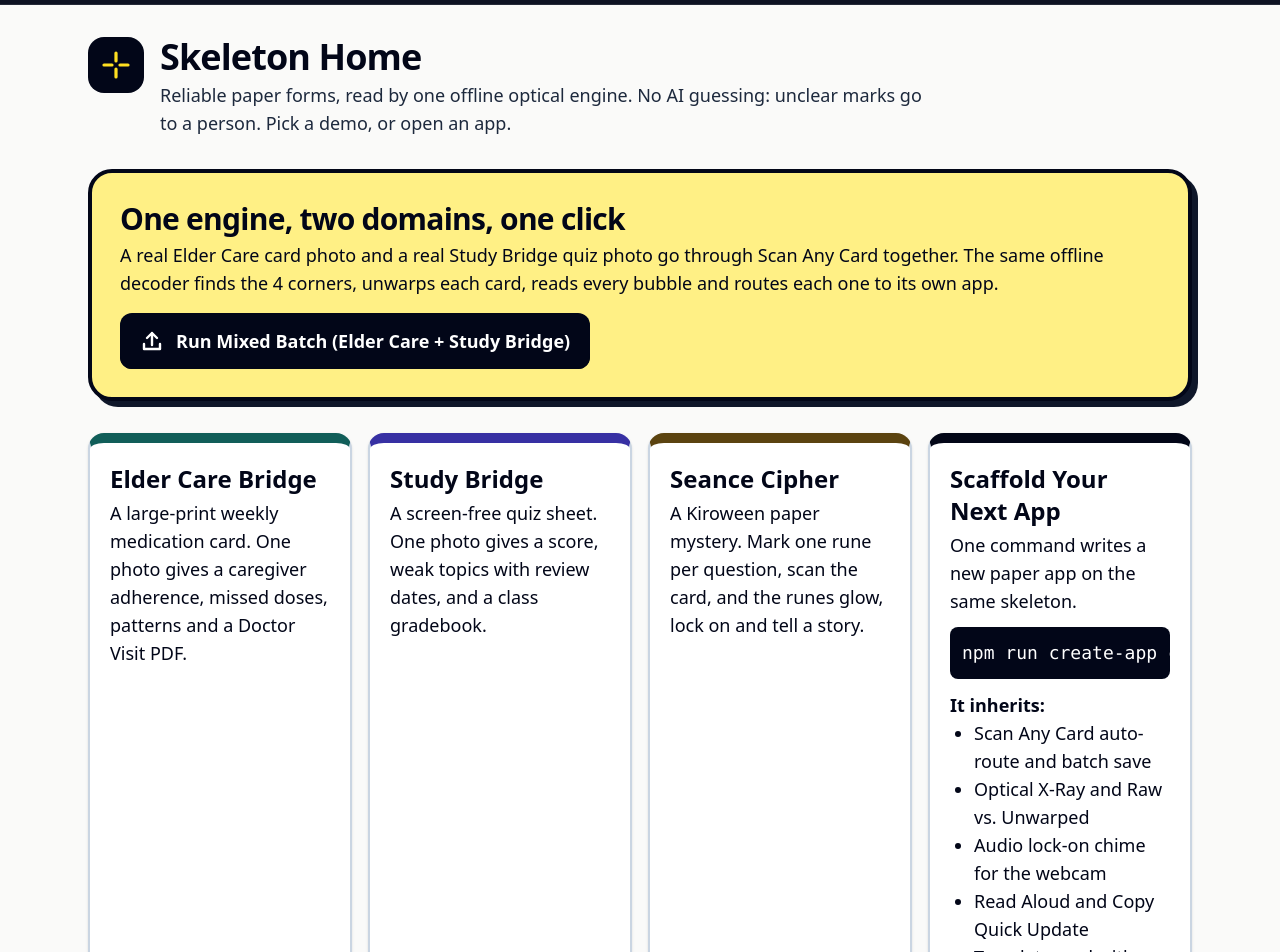
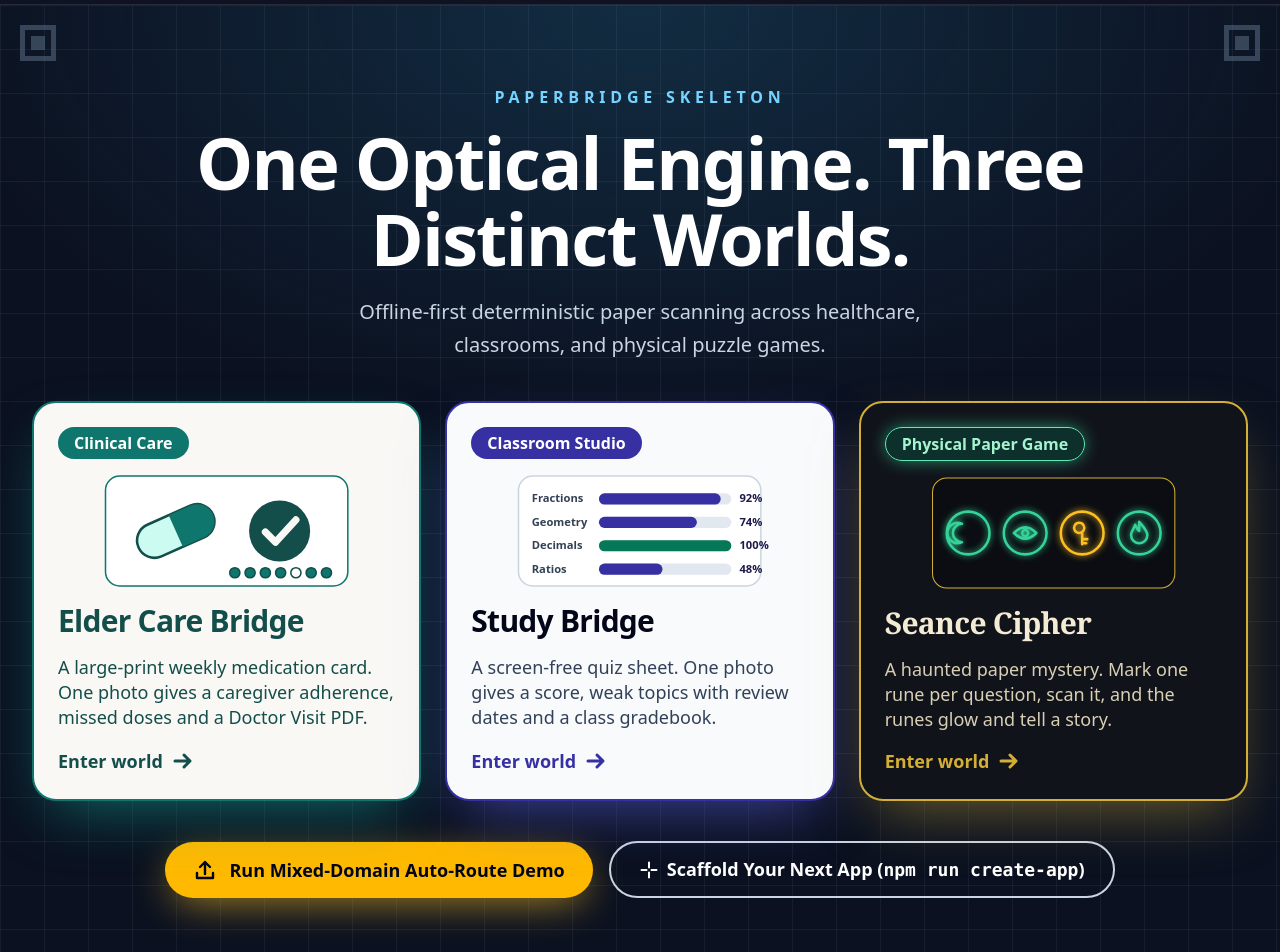
Before and after one commit to meenanoolu/paperbridge, a React (Vite) app: page / in a window 1280 px wide. Shown: the part 60-1012 px from the top of the page. Built offline with nearby package versions, Linux system fonts and the light colour scheme.

Commit message:
style(shell): Skeleton Home as a full-viewport 3-world stage with themed portal cards and a mixed-domain demo

```diff
--- a/src/shell/App.tsx
+++ b/src/shell/App.tsx
@@ -96,7 +96,7 @@ export function App() {
         tabIndex={-1}
         data-accent={accent.name}
         style={{ "--accent": accent.strong, "--accent-soft": accent.soft } as CSSProperties}
-        className={app?.fullBleed ? "focus:outline-none" : "mx-auto max-w-6xl px-4 py-6 focus:outline-none sm:px-6 sm:py-8"}
+        className={!app || app.fullBleed ? "focus:outline-none" : "mx-auto max-w-6xl px-4 py-6 focus:outline-none sm:px-6 sm:py-8"}
       >
         <RouteContext.Provider value={onRoute}>
           {app ? <app.Component key={app.id} /> : <SkeletonHome />}
--- a/src/shell/components/SkeletonGuide.tsx
+++ b/src/shell/components/SkeletonGuide.tsx
@@ -75,8 +75,11 @@ export function SkeletonDiagram() {
   );
 }
 
-/** Header button + accessible modal dialog explaining the architecture. */
-export function SkeletonGuide() {
+const GUIDE_BUTTON =
+  "inline-flex min-h-12 items-center gap-2 rounded-full border-2 border-white/80 px-4 py-1.5 text-lg font-bold text-white hover:bg-slate-800";
+
+/** Header button + accessible modal dialog explaining the architecture. `label` and `className` restyle the trigger only. */
+export function SkeletonGuide({ label = "How Skeleton Works", className = GUIDE_BUTTON }: { label?: ReactNode; className?: string } = {}) {
   const uid = useId();
   const [open, setOpen] = useState(false);
   const trigger = useRef<HTMLButtonElement>(null);
@@ -108,10 +111,10 @@ export function SkeletonGuide() {
         type="button"
         aria-haspopup="dialog"
         onClick={() => setOpen(true)}
-        className="inline-flex min-h-12 items-center gap-2 rounded-full border-2 border-white/80 px-4 py-1.5 text-lg font-bold text-white hover:bg-slate-800"
+        className={className}
       >
         <Icon name="sparkle" className="h-5 w-5" />
-        How Skeleton Works
+        {label}
       </button>
       {open && (
         <div className="fixed inset-0 z-50 grid place-items-center bg-slate-950/70 p-4" onMouseDown={(e) => e.target === e.currentTarget && setOpen(false)}>
--- a/src/shell/components/SkeletonHome.tsx
+++ b/src/shell/components/SkeletonHome.tsx
@@ -1,8 +1,8 @@
-import { useContext, useEffect, useMemo, useRef, useState, type ReactNode } from "react";
+import { useContext, useEffect, useMemo, useRef, useState, type CSSProperties, type ReactNode } from "react";
 import { rasterFromUrl, type RasterImage } from "../../core";
-import { APPS, DEFAULT_ACCENT, routableApps } from "../app-registry";
+import { APPS, DEFAULT_ACCENT, routableApps, type AppMeta } from "../app-registry";
 import { batchSummary, processBatch, type BatchItem, type BatchRun } from "../batch";
-import { demoBatchSources, judgeScenarios, type DemoRef } from "../judge-demo";
+import { demoBatchSources, type DemoRef } from "../judge-demo";
 import { RouteContext } from "../route-context";
 import { offerRoutedScan } from "../routed-scan";
 import { useSessionState } from "../session-state";
@@ -10,10 +10,9 @@ import { unwarpRaster } from "../unwarp";
 import { xrayModel } from "../xray";
 import { AutoRoutePanel } from "./AutoRoutePanel";
 import { Icon } from "./Icon";
+import { SkeletonGuide } from "./SkeletonGuide";
 import { Button, StatusBadge } from "./ui";
 import { XRayOverlay } from "./XRayOverlay";
-
-const REPO = "https://github.com/meenanoolu/paperbridge";
 
 /** What every app gets from the skeleton, listed on the Scaffold Your Next App card. */
 export const INHERITED = [
@@ -24,7 +23,7 @@ export const INHERITED = [
   "Translate card with any-script PDF text",
   "High-Visibility and Icon-Anchored print",
   "Multi-sheet PDF packs",
-  "Offline PWA, saved cards, accessible 3-tab workspace",
+  "Offline PWA, saved cards, accessible workspace",
 ];
 
 interface Shown {
@@ -83,14 +82,32 @@ function ShowcaseCard({ shown, onOpen }: { shown: Shown; onOpen: () => void }) {
   );
 }
 
-/** "Mixed Batch (Elder Care + Study Bridge)": one click, one engine, two domains. */
-export function MixedBatchShowcase() {
+/**
+ * One sample card per app for the mixed-domain demo: the app's declared `demo.batch` sample, else
+ * its first sample with a photo. Pure, so the choice is unit tested.
+ */
+export function mixedDomainRefs(apps: Pick<AppMeta, "id" | "label" | "samples" | "demo">[]): DemoRef[] {
+  return apps.flatMap((a) => {
+    const sample = a.samples?.find((s) => s.id === a.demo?.batch && s.src) ?? a.samples?.find((s) => s.src);
+    return sample ? [{ appId: a.id, appLabel: a.label, sample }] : [];
+  });
+}
+
+export const DEMO_LABEL = "Run Mixed-Domain Auto-Route Demo";
+
+/** Focus rings on the dark stage are yellow (`.on-dark`), 4 px, from index.css. */
+const CTA =
+  "inline-flex min-h-14 items-center justify-center gap-3 rounded-full bg-amber-400 px-7 py-3 text-lg font-black text-slate-950 shadow-[0_10px_40px_-8px_rgba(251,191,36,0.7)] transition-[background-color] hover:bg-amber-300 disabled:cursor-not-allowed disabled:opacity-70";
+const GHOST =
+  "inline-flex min-h-14 items-center justify-center gap-2 rounded-full border-2 border-slate-300 bg-transparent px-7 py-3 text-lg font-bold text-white transition-[background-color,border-color] hover:border-white hover:bg-white/10";
+
+/** The mixed-domain demo: one click sends a real card from every app through Scan Any Card. */
+export function MixedBatchShowcase({ secondary }: { secondary?: ReactNode }) {
   const onRoute = useContext(RouteContext);
-  const refs = useMemo(() => judgeScenarios(APPS).find((s) => s.id === "batch")?.refs ?? [], []);
+  const refs = useMemo(() => mixedDomainRefs(APPS), []);
   const [busy, setBusy] = useState(false);
   const [run, setRun] = useSessionState<{ run: BatchRun; rasters: RasterImage[] } | null>("home.mixed-batch", null);
   const [error, setError] = useState("");
-  if (refs.length < 2) return null;
   const go = async () => {
     setBusy(true);
     setError("");
@@ -107,26 +124,36 @@ export function MixedBatchShowcase() {
       setBusy(false);
     }
   };
-  const shown: Shown[] = run ? run.run.items.flatMap((item, i) => (item.result ? [{ ref: refs[i], item, raster: run.rasters[i] }] : [])) : [];
+  const shown: Shown[] = run ? run.run.items.flatMap((item, i) => (item.result && refs[i] ? [{ ref: refs[i], item, raster: run.rasters[i] }] : [])) : [];
   return (
-    <section aria-labelledby="home-mixed" className="rounded-3xl border-4 border-slate-950 bg-yellow-200 p-5 shadow-[6px_6px_0_0_#0f172a] sm:p-7">
-      <h2 id="home-mixed" className="text-3xl font-black tracking-tight">
-        One engine, two domains, one click
-      </h2>
-      <p className="mt-1 text-lg">
-        A real Elder Care card photo and a real Study Bridge quiz photo go through Scan Any Card together. The same offline decoder finds
-        the 4 corners, unwarps each card, reads every bubble and routes each one to its own app.
-      </p>
-      <div className="mt-4 flex flex-wrap items-center gap-3">
-        <Button variant="primary" icon="upload" onClick={() => void go()} disabled={busy}>
-          {busy ? "Decoding..." : "Run Mixed Batch (Elder Care + Study Bridge)"}
-        </Button>
-        <p role="status" aria-live="polite" className="text-lg font-bold">
+    <div className="space-y-6">
+      <div className="flex flex-col items-center gap-4">
+        <div className="flex flex-wrap items-center justify-center gap-4">
+          {refs.length >= 2 && (
+            <button type="button" className={CTA} onClick={() => void go()} disabled={busy}>
+              <Icon name="upload" />
+              {busy ? "Decoding..." : DEMO_LABEL}
+            </button>
+          )}
+          {secondary}
+        </div>
+        <p role="status" aria-live="polite" className="min-h-7 text-center text-lg font-bold text-slate-100">
           {error || (run ? batchSummary(run.run) : "")}
         </p>
       </div>
       {shown.length > 0 && (
-        <ul className="mt-4 grid gap-4 lg:grid-cols-2" aria-label="Decoded cards">
+        <section
+          id="home-mixed-drawer"
+          aria-labelledby="home-mixed"
+          className="rounded-3xl border border-slate-600 bg-slate-900/90 p-5 shadow-2xl sm:p-7"
+        >
+          <h2 id="home-mixed" className="text-2xl font-black tracking-tight text-white">
+            {`One engine, ${shown.length} domains, one click`}
+          </h2>
+          <p className="mt-1 text-lg text-slate-300">
+            The same offline decoder found the 4 corners, unwarped each card, read every bubble and routed each one to its own app by its printed card ID.
+          </p>
+          <ul className="mt-4 grid gap-4 text-slate-950 lg:grid-cols-3" aria-label="Decoded cards">
             {shown.map((s) => (
               <ShowcaseCard
                 key={s.item.index}
@@ -153,72 +180,241 @@ export function MixedBatchShowcase() {
               />
             ))}
           </ul>
+        </section>
       )}
-    </section>
+    </div>
   );
 }
 
-function DomainCard({ title, accent, outcome, href, cta, children }: { title: string; accent: string; outcome: string; href: string; cta: string; children?: ReactNode }) {
+/* ---------- World portal previews (decorative; the card text carries the meaning) ---------- */
+
+function ElderPreview() {
   return (
-    <li className="flex flex-col rounded-2xl border-2 border-slate-300 bg-white p-5 shadow-sm" style={{ borderTopColor: accent, borderTopWidth: 10 }}>
-      <h3 className="text-2xl font-extrabold">{title}</h3>
-      <p className="mt-1 text-lg">{outcome}</p>
-      {children}
-      <a
-        href={href}
-        className="mt-auto inline-flex min-h-14 items-center justify-center gap-2 self-start rounded-xl border-2 border-slate-950 px-5 py-3 text-lg font-bold hover:bg-slate-100"
-        style={{ boxShadow: `inset 0 -5px 0 0 ${accent}` }}
-        {...(href.startsWith("http") ? { target: "_blank", rel: "noreferrer" } : {})}
+    <svg viewBox="0 0 240 110" aria-hidden className="h-28 w-full">
+      <rect x="1" y="1" width="238" height="108" rx="14" fill="#FFFFFF" stroke="#0F766E" strokeWidth="1.5" />
+      <g transform="rotate(-24 70 55)">
+        <rect x="30" y="38" width="80" height="34" rx="17" fill="#CCFBF1" stroke="#134E4A" strokeWidth="2.5" />
+        <path d="M70 38h23a17 17 0 0 1 0 34H70z" fill="#0F766E" />
+      </g>
+      <circle cx="172" cy="55" r="30" fill="#134E4A" />
+      <path d="M158 56l10 10 20-22" fill="none" stroke="#FAF8F5" strokeWidth="7" strokeLinecap="round" strokeLinejoin="round" />
+      {[0, 1, 2, 3, 4, 5, 6].map((i) => (
+        <circle key={i} cx={128 + i * 15} cy="96" r="5" fill={i === 4 ? "#FFFFFF" : "#0F766E"} stroke="#134E4A" strokeWidth="1.5" />
+      ))}
+    </svg>
+  );
+}
+
+function StudyPreview() {
+  const bars = [
+    ["Fractions", 92, "#3730A3"],
+    ["Geometry", 74, "#3730A3"],
+    ["Decimals", 100, "#047857"],
+    ["Ratios", 48, "#3730A3"],
+  ] as const;
+  return (
+    <svg viewBox="0 0 240 110" aria-hidden className="h-28 w-full">
+      <rect x="1" y="1" width="238" height="108" rx="14" fill="#FFFFFF" stroke="#CBD5E1" strokeWidth="1.5" />
+      {bars.map(([name, pct, color], i) => (
+        <g key={name} transform={`translate(14 ${16 + i * 23})`}>
+          <text x="0" y="11" fontSize="11" fontWeight="700" fill="#334155">
+            {name}
+          </text>
+          <rect x="66" y="2" width="130" height="11" rx="5.5" fill="#E2E8F0" />
+          <rect x="66" y="2" width={1.3 * pct} height="11" rx="5.5" fill={color} />
+          <text x="204" y="11" fontSize="11" fontWeight="800" fill="#1E1B4B" style={{ fontVariantNumeric: "tabular-nums" }}>
+            {pct}%
+          </text>
+        </g>
+      ))}
+    </svg>
+  );
+}
+
+function SeancePreview() {
+  const runes = [
+    { c: "#34D399", d: "M-6-9a10 10 0 1 0 0 18a7 7 0 0 1 0-18z" },
+    { c: "#34D399", d: "M-11 0q11-11 22 0q-11 11-22 0zM0-3a3 3 0 1 0 0.1 0z" },
+    { c: "#FBBF24", d: "M-3-10a5 5 0 1 0 0.1 0zM0 0v11M0 6h5M0 10h4" },
+    { c: "#34D399", d: "M0-11c5 6 8 9 8 13a8 8 0 0 1-16 0c0-4 3-6 4-10c2 3 2 5 4 6c0-4 0-6 0-9z" },
+  ];
+  return (
+    <svg viewBox="0 0 240 110" aria-hidden className="h-28 w-full">
+      <defs>
+        <filter id="home-rune-glow" x="-50%" y="-50%" width="200%" height="200%">
+          <feGaussianBlur stdDeviation="3" result="b" />
+          <feMerge>
+            <feMergeNode in="b" />
+            <feMergeNode in="SourceGraphic" />
+          </feMerge>
+        </filter>
+      </defs>
+      <rect x="1" y="1" width="238" height="108" rx="14" fill="#0B0D12" stroke="#D4AF37" strokeWidth="1" />
+      {runes.map((r, i) => (
+        <g key={i} transform={`translate(${36 + i * 56} 55)`} filter="url(#home-rune-glow)">
+          <circle r="21" fill="none" stroke={r.c} strokeWidth="2.5" />
+          <path d={r.d} fill="none" stroke={r.c} strokeWidth="2.5" strokeLinecap="round" strokeLinejoin="round" />
+        </g>
+      ))}
+    </svg>
+  );
+}
+
+interface World {
+  id: string;
+  title: string;
+  pill: string;
+  description: string;
+  Preview: () => ReactNode;
+  card: string;
+  pillClass: string;
+  titleClass: string;
+  textClass: string;
+  enterClass: string;
+}
+
+const WORLDS: World[] = [
+  {
+    id: "elder-care",
+    title: "Elder Care Bridge",
+    pill: "Clinical Care",
+    description: "A large-print weekly medication card. One photo gives a caregiver adherence, missed doses and a Doctor Visit PDF.",
+    Preview: ElderPreview,
+    card: "border-2 border-[#0F766E] bg-[#FAF8F5] shadow-[0_24px_60px_-20px_rgba(20,184,166,0.55)]",
+    pillClass: "bg-[#0F766E] text-white",
+    titleClass: "text-[#134E4A]",
+    textClass: "text-[#134E4A]",
+    enterClass: "text-[#134E4A]",
+  },
+  {
+    id: "study-bridge",
+    title: "Study Bridge",
+    pill: "Classroom Studio",
+    description: "A screen-free quiz sheet. One photo gives a score, weak topics with review dates and a class gradebook.",
+    Preview: StudyPreview,
+    card: "border-2 border-[#3730A3] bg-[#F8FAFC] shadow-[0_24px_60px_-20px_rgba(99,102,241,0.6)]",
+    pillClass: "bg-[#3730A3] text-white",
+    titleClass: "text-slate-950",
+    textClass: "text-slate-700",
+    enterClass: "text-[#3730A3]",
+  },
+  {
+    id: "seance-cipher",
+    title: "Seance Cipher",
+    pill: "Physical Paper Game",
+    description: "A haunted paper mystery. Mark one rune per question, scan it, and the runes glow and tell a story.",
+    Preview: SeancePreview,
+    card: "border-2 border-[#D4AF37] bg-[#11131A] shadow-[0_24px_60px_-18px_rgba(212,175,55,0.5)]",
+    pillClass: "border border-emerald-300 bg-emerald-400/15 text-emerald-200 shadow-[0_0_18px_-2px_rgba(52,211,153,0.75)]",
+    titleClass: "text-[#F3EBD3] [font-family:Georgia,'Times_New_Roman',serif]",
+    textClass: "text-[#D9CFB4]",
+    enterClass: "text-[#D4AF37]",
+  },
+];
+
+/**
+ * One world portal. The title is the link (so its name matches what it says), stretched over the
+ * whole card; the card draws the 4 px focus ring while the link has focus.
+ */
+function WorldPortal({ world }: { world: World }) {
+  const { Preview } = world;
+  return (
+    <li
+      data-world={world.id}
+      className={`group relative flex flex-col gap-4 rounded-3xl p-6 transition-transform motion-safe:hover:-translate-y-1.5 has-[a:focus-visible]:outline-4 has-[a:focus-visible]:outline-offset-4 has-[a:focus-visible]:outline-[#fde047] has-[a:focus-visible]:outline-solid ${world.card}`}
     >
-        {cta}
+      <span className={`self-start rounded-full px-4 py-1 text-base font-bold ${world.pillClass}`}>{world.pill}</span>
+      <Preview />
+      <h2 className={`text-3xl font-black tracking-tight ${world.titleClass}`}>
+        <a href={`#${world.id}`} aria-describedby={`world-${world.id}-desc`} className="after:absolute after:inset-0 after:rounded-3xl after:content-[''] focus-visible:outline-none">
+          {world.title}
         </a>
+      </h2>
+      <p id={`world-${world.id}-desc`} className={`text-lg leading-snug ${world.textClass}`}>
+        {world.description}
+      </p>
+      <span aria-hidden className={`mt-auto inline-flex items-center gap-2 text-lg font-black ${world.enterClass}`}>
+        Enter world
+        <svg viewBox="0 0 24 24" className="h-6 w-6 transition-transform motion-safe:group-hover:translate-x-1" fill="none" stroke="currentColor" strokeWidth="3" strokeLinecap="round" strokeLinejoin="round">
+          <path d="M4 12h15M13 6l6 6-6 6" />
+        </svg>
+      </span>
     </li>
   );
 }
 
-/** The default landing view: the mixed-batch demo and the 3 domains on one skeleton. */
+/** Midnight blueprint: a faint optical grid with a soft glow at the top. */
+const STAGE: CSSProperties = {
+  backgroundColor: "#0B1120",
+  backgroundImage:
+    "radial-gradient(ellipse 80% 50% at 50% 0%, rgba(56,189,248,0.16), transparent 70%), linear-gradient(rgba(148,163,184,0.09) 1px, transparent 1px), linear-gradient(90deg, rgba(148,163,184,0.09) 1px, transparent 1px)",
+  backgroundSize: "100% 100%, 44px 44px, 44px 44px",
+};
+
+/** A printed-card corner marker, as decoration on the stage corners. */
+function Fiducial({ className }: { className: string }) {
+  return (
+    <span aria-hidden className={`pointer-events-none absolute hidden h-9 w-9 border-[5px] border-slate-500/50 sm:block ${className}`}>
+      <span className="absolute inset-[6px] bg-slate-500/50" />
+    </span>
+  );
+}
+
+/** The default landing view: a full-viewport stage with the 3 worlds and the mixed-domain demo. */
 export function SkeletonHome() {
   const onRoute = useContext(RouteContext);
-  const elder = APPS.find((a) => a.id === "elder-care");
-  const study = APPS.find((a) => a.id === "study-bridge");
-  const seance = APPS.find((a) => a.id === "seance-cipher");
+  const worlds = WORLDS.filter((w) => APPS.some((a) => a.id === w.id));
   return (
-    <div className="space-y-8">
-      <header className="flex items-start gap-4">
-        <span className="on-dark grid h-14 w-14 shrink-0 place-items-center rounded-2xl bg-slate-950 text-yellow-300">
-          <Icon name="sparkle" className="h-8 w-8" />
-        </span>
-        <div>
-          <h1 className="text-3xl font-black tracking-tight sm:text-4xl">Skeleton Home</h1>
-          <p className="mt-1 max-w-3xl text-lg text-slate-800">
-            Reliable paper forms, read by one offline optical engine. No AI guessing: unclear marks go to a person. Pick a demo, or open an app.
+    <>
+      <section aria-labelledby="home-title" className="on-dark relative min-h-[calc(100svh-4.5rem)] overflow-hidden text-white" style={STAGE}>
+        <Fiducial className="left-5 top-5" />
+        <Fiducial className="right-5 top-5" />
+        <Fiducial className="bottom-5 left-5" />
+        <Fiducial className="bottom-5 right-5" />
+        <div className="mx-auto flex max-w-7xl flex-col gap-10 px-4 py-14 sm:px-8 sm:py-20">
+          <header className="mx-auto max-w-4xl text-center">
+            <p className="text-base font-bold uppercase tracking-[0.3em] text-sky-300">PaperBridge Skeleton</p>
+            <h1 id="home-title" className="mt-4 text-5xl font-black leading-[1.05] tracking-tight text-white sm:text-6xl lg:text-7xl">
+              One Optical Engine. Three Distinct Worlds.
+            </h1>
+            <p className="mx-auto mt-5 max-w-2xl text-xl leading-relaxed text-slate-300">
+              Offline-first deterministic paper scanning across healthcare, classrooms, and physical puzzle games.
             </p>
-        </div>
           </header>
-      <MixedBatchShowcase />
-      <ul className="grid gap-4 md:grid-cols-2 xl:grid-cols-4" aria-label="Apps on the skeleton">
-        {elder && (
-          <DomainCard title="Elder Care Bridge" accent={elder.accent?.strong ?? DEFAULT_ACCENT.strong} outcome="A large-print weekly medication card. One photo gives a caregiver adherence, missed doses, patterns and a Doctor Visit PDF." href={`#${elder.id}`} cta="Open Elder Care" />
-        )}
-        {study && (
-          <DomainCard title="Study Bridge" accent={study.accent?.strong ?? DEFAULT_ACCENT.strong} outcome="A screen-free quiz sheet. One photo gives a score, weak topics with review dates, and a class gradebook." href={`#${study.id}`} cta="Open Study Bridge" />
-        )}
-        {seance && (
-          <DomainCard title="Seance Cipher" accent={seance.accent?.strong ?? DEFAULT_ACCENT.strong} outcome="A Kiroween paper mystery. Mark one rune per question, scan the card, and the runes glow, lock on and tell a story." href={`#${seance.id}`} cta="Open Seance Cipher" />
-        )}
-        <DomainCard title="Scaffold Your Next App" accent={DEFAULT_ACCENT.strong} outcome="One command writes a new paper app on the same skeleton." href={`${REPO}/blob/main/docs/BUILD-YOUR-OWN-APP.md`} cta="Read the guide">
-          <pre tabIndex={0} aria-label="Command to create your next app" className="mt-3 overflow-x-auto rounded-lg bg-slate-950 p-3 text-lg text-white">
-            <code>npm run create-app clinic-intake "Clinic Intake"</code>
-          </pre>
-          <p className="mt-3 text-lg font-bold">It inherits:</p>
-          <ul className="mb-4 list-disc pl-6 text-lg">
-            {INHERITED.map((i) => (
-              <li key={i}>{i}</li>
+          <ul className="grid gap-6 lg:grid-cols-3" aria-label="Apps on the skeleton">
+            {worlds.map((w) => (
+              <WorldPortal key={w.id} world={w} />
             ))}
           </ul>
-        </DomainCard>
+          <MixedBatchShowcase
+            secondary={
+              <SkeletonGuide
+                className={GHOST}
+                label={
+                  <span>
+                    Scaffold Your Next App (<code className="font-mono">npm run create-app</code>)
+                  </span>
+                }
+              />
+            }
+          />
+          <div className="mx-auto max-w-5xl text-center">
+            <p className="text-lg font-bold text-slate-200">Every world inherits from the skeleton:</p>
+            <ul className="mt-3 flex flex-wrap justify-center gap-2" aria-label="What every app inherits">
+              {INHERITED.map((i) => (
+                <li key={i} className="rounded-full border border-slate-600 bg-slate-900/70 px-3 py-1 text-base text-slate-200">
+                  {i}
+                </li>
+              ))}
             </ul>
-      {onRoute && <AutoRoutePanel onRoute={onRoute} />}
           </div>
+        </div>
+      </section>
+      {onRoute && (
+        <div className="mx-auto max-w-6xl px-4 py-8 sm:px-6">
+          <AutoRoutePanel onRoute={onRoute} />
+        </div>
+      )}
+    </>
   );
 }
```
Also changed, not shown: 1 other file (tests, documents, lock files or other folders). Lines whose indentation alone changed are shown as unchanged.
